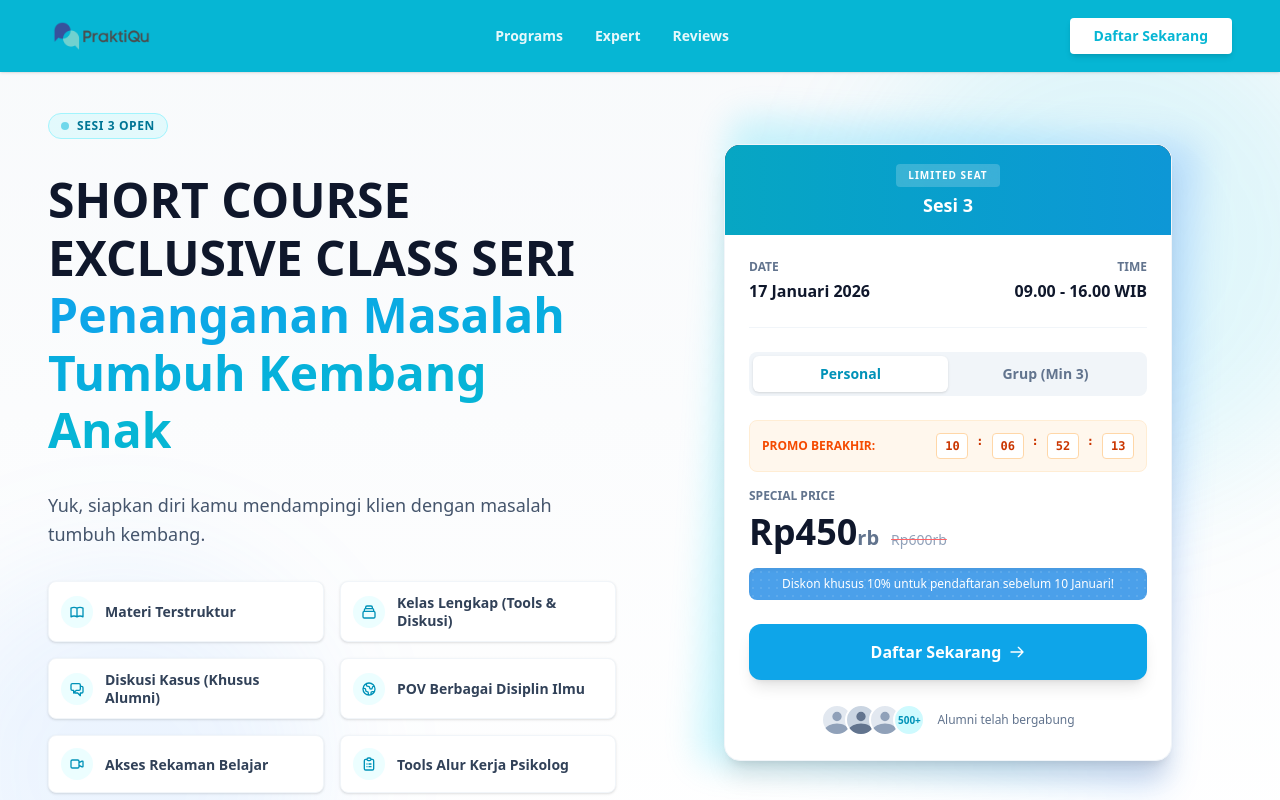
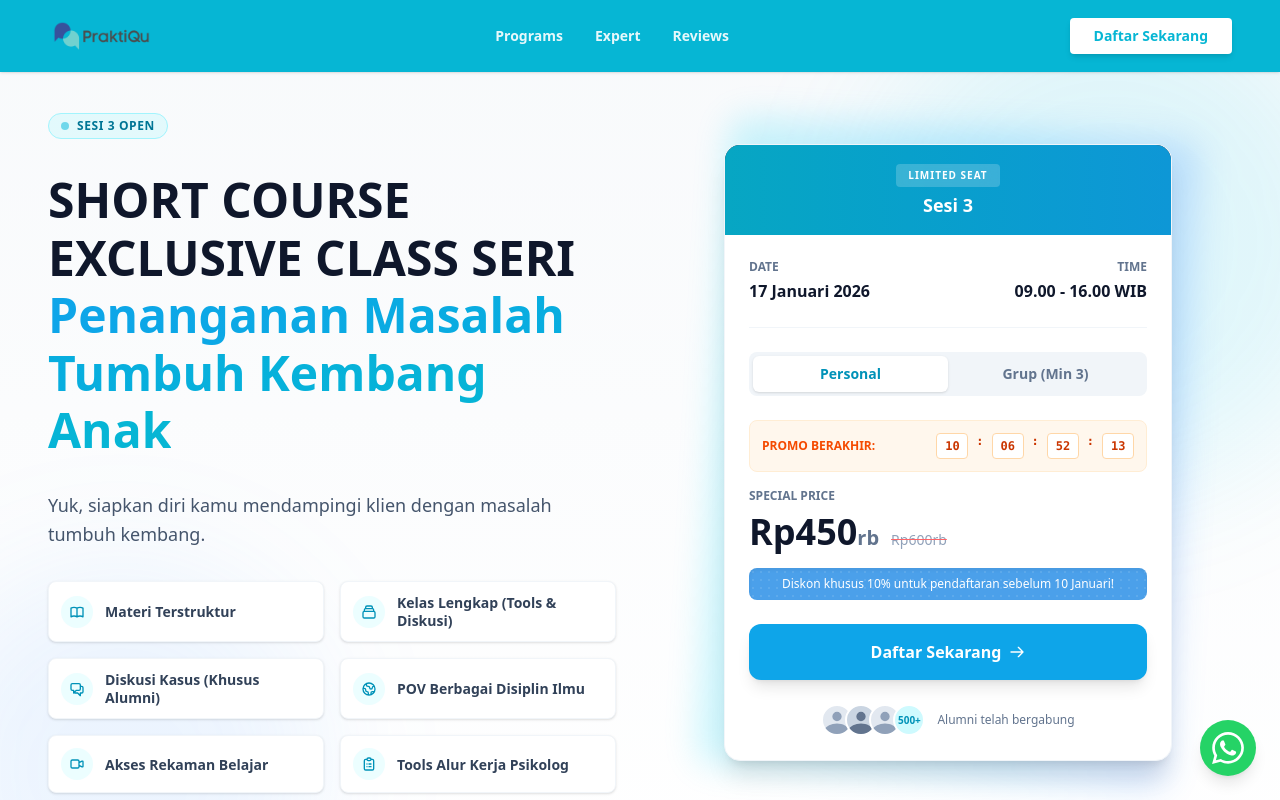
Before and after one commit to websitepraktiqu/marketing, a Next.js app: page / in a window 1280 px wide. Shown: the top 800 px of the page. Built offline with nearby package versions, Linux system fonts and the light colour scheme.

Commit message:
Add Floating Whatsapp

```diff
--- a/app/page.tsx
+++ b/app/page.tsx
@@ -10,10 +10,11 @@
 import FAQSection from "@/components/FAQSection";
 import CTASection from "@/components/CTASection";
 import Footer from "@/components/Footer";
+import FloatingWhatsApp from "@/components/FloatingWhatsApp";
 
 export default function Home() {
   return (
-    <div className="min-h-screen font-sans bg-white text-slate-900">
+    <div className="min-h-screen font-sans bg-white text-slate-900 relative">
       <Navbar />
       <main>
         <HeroSection />
@@ -28,6 +29,7 @@
         <CTASection /> {/* Final CTA */}
       </main>
       <Footer />
+      <FloatingWhatsApp />
     </div>
   );
 }
--- /dev/null
+++ b/components/FloatingWhatsApp.tsx
@@ -0,0 +1,25 @@
+import Link from "next/link";
+
+const FloatingWhatsApp = () => {
+    return (
+        <Link
+            href="https://wa.me/6287870519230"
+            target="_blank"
+            rel="noopener noreferrer"
+            className="fixed bottom-6 right-6 z-50 flex items-center justify-center w-14 h-14 bg-[#25D366] rounded-full shadow-lg hover:bg-[#20bd5a] hover:scale-110 transition-all duration-300 group"
+            aria-label="Chat with us on WhatsApp"
+        >
+            <svg
+                xmlns="http://www.w3.org/2000/svg"
+                className="w-8 h-8 text-white"
+                fill="currentColor"
+                viewBox="0 0 24 24"
+            >
+                <path d="M.057 24l1.687-6.163c-1.041-1.804-1.588-3.849-1.587-5.946.003-6.556 5.338-11.891 11.893-11.891 3.181.001 6.167 1.24 8.413 3.488 2.245 2.248 3.481 5.236 3.48 8.414-.003 6.557-5.338 11.892-11.893 11.892-1.99-.001-3.951-.5-5.688-1.448l-6.305 1.654zm6.597-3.807c1.676.995 3.276 1.591 5.392 1.592 5.448 0 9.886-4.434 9.889-9.885.002-5.462-4.415-9.89-9.881-9.892-5.452 0-9.887 4.434-9.889 9.884-.001 2.225.651 3.891 1.746 5.634l-.999 3.648 3.742-.981zm11.387-5.464c-.074-.124-.272-.198-.57-.347-.297-.149-1.758-.868-2.031-.967-.272-.099-.47-.149-.669.149-.198.297-.768.967-.941 1.165-.173.198-.347.223-.644.074-.297-.149-1.255-.462-2.39-1.475-.883-.788-1.48-1.761-1.653-2.059-.173-.297-.018-.458.13-.606.134-.133.297-.347.446-.521.151-.172.2-.296.3-.495.099-.198.05-.372-.025-.521-.075-.148-.669-1.611-.916-2.206-.242-.579-.487-.501-.669-.51l-.57-.01c-.198 0-.52.074-.792.372-.272.297-1.04 1.016-1.04 2.479 0 1.463 1.065 2.876 1.213 3.074.149.198 2.095 3.2 5.076 4.487.709.306 1.263.489 1.694.626.712.226 1.36.194 1.872.118.571-.085 1.758-.719 2.006-1.413.248-.695.248-1.29.173-1.414z" />
+            </svg>
+            {/* Tooltip or Label on Hover (Optional, removed for simplicity as per requirement "floating whatsapp") */}
+        </Link>
+    );
+};
+
+export default FloatingWhatsApp;
```
